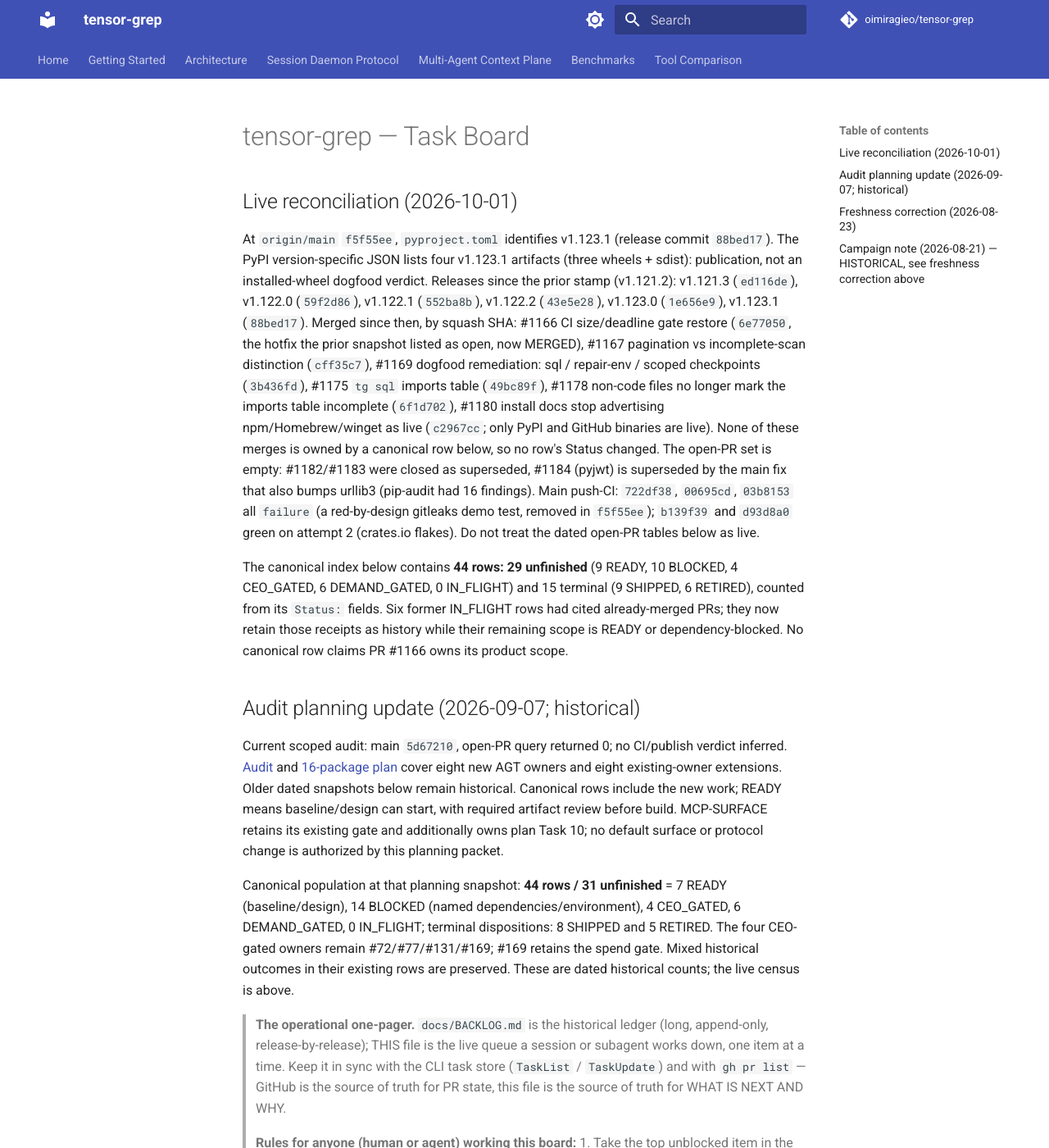
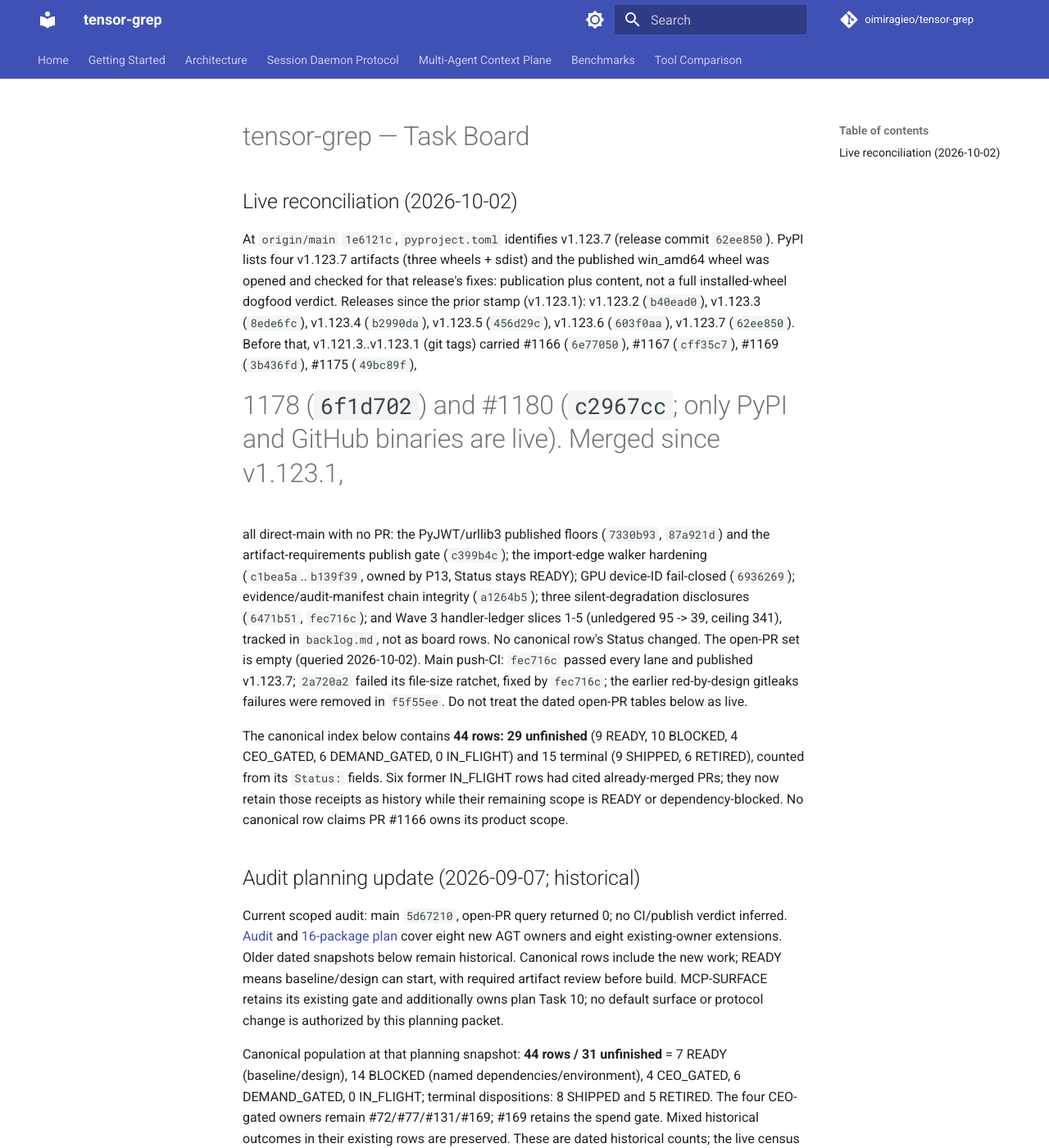
Before and after one commit to oimiragieo/tensor-grep, an MkDocs documentation site: the page built from docs/TASK_BOARD.md, in a window 1280 px wide and 1400 px high. Shown: the whole window at 82% size. Built offline with MkDocs 1.6.1 and Material for MkDocs 9.7.7, drawn with Linux system fonts in a browser that asks for light colours; comment, search, counter and statistics services are not loaded; some of the changed text lies outside the part shown.

Commit message:
docs: reconcile TASK_BOARD to v1.123.7 (the release put the stamp 6 releases behind)
The v1.123.7 release commit pushed the board's stamp past the freshness gate's
tolerance of 5 (it read v1.123.1), which would have failed the unit suite on
every lane. Reconciled against reality first, then bumped: the 30 commits since
the last reconcile (six releases; direct-main floors, publish gate, import-edge
walker hardening owned by P13, GPU fail-closed, chain integrity, three
silent-degradation disclosures, Wave 3 slices 1-5), the open-PR set (empty,
queried), and main's CI history including the file-size-ratchet miss. No
canonical row's Status changed. Older release SHAs collapsed to a tag range to
stay under the 80,000-byte cap (79,952).

Co-Authored-By: Claude Sonnet 5.5 <noreply@anthropic.com>

```diff
--- a/docs/TASK_BOARD.md
+++ b/docs/TASK_BOARD.md
@@ -1,21 +1,23 @@
 # tensor-grep — Task Board
 
-## Live reconciliation (2026-10-01)
+## Live reconciliation (2026-10-02)
 
-At `origin/main` `f5f55ee`, `pyproject.toml` identifies v1.123.1 (release commit `88bed17`). The PyPI
-version-specific JSON lists four v1.123.1 artifacts (three wheels + sdist): publication, not an
-installed-wheel dogfood verdict. Releases since the prior stamp (v1.121.2): v1.121.3 (`ed116de`), v1.122.0 (`59f2d86`),
-v1.122.1 (`552ba8b`), v1.122.2 (`43e5e28`), v1.123.0 (`1e656e9`), v1.123.1 (`88bed17`). Merged since
-then, by squash SHA: #1166 CI size/deadline gate restore (`6e77050`, the hotfix the prior snapshot listed
-as open, now MERGED), #1167 pagination vs incomplete-scan distinction (`cff35c7`), #1169 dogfood
-remediation: sql / repair-env / scoped checkpoints (`3b436fd`), #1175 `tg sql` imports table
-(`49bc89f`), #1178 non-code files no longer mark the imports table incomplete (`6f1d702`), #1180
-install docs stop advertising npm/Homebrew/winget as live (`c2967cc`; only PyPI and GitHub binaries
-are live). None of these merges is owned by a canonical row below, so no row's Status changed. The
-open-PR set is empty: #1182/#1183 were closed as superseded, #1184 (pyjwt) is superseded by the
-main fix that also bumps urllib3 (pip-audit had 16 findings). Main push-CI: `722df38`, `00695cd`,
-`03b8153` all `failure` (a red-by-design gitleaks demo test, removed in `f5f55ee`); `b139f39` and
-`d93d8a0` green on attempt 2 (crates.io flakes). Do not treat the dated open-PR tables below as live.
+At `origin/main` `1e6121c`, `pyproject.toml` identifies v1.123.7 (release commit `62ee850`). PyPI lists
+four v1.123.7 artifacts (three wheels + sdist) and the published win_amd64 wheel was opened and checked
+for that release's fixes: publication plus content, not a full installed-wheel dogfood verdict. Releases
+since the prior stamp (v1.123.1): v1.123.2 (`b40ead0`), v1.123.3 (`8ede6fc`), v1.123.4 (`b2990da`),
+v1.123.5 (`456d29c`), v1.123.6 (`603f0aa`), v1.123.7 (`62ee850`). Before that, v1.121.3..v1.123.1 (git
+tags) carried #1166 (`6e77050`), #1167 (`cff35c7`), #1169 (`3b436fd`), #1175 (`49bc89f`),
+#1178 (`6f1d702`) and #1180 (`c2967cc`; only PyPI and GitHub binaries are live). Merged since v1.123.1,
+all direct-main with no PR: the PyJWT/urllib3 published floors (`7330b93`, `87a921d`) and the
+artifact-requirements publish gate (`c399b4c`); the import-edge walker hardening (`c1bea5a`..`b139f39`,
+owned by P13, Status stays READY); GPU device-ID fail-closed (`6936269`); evidence/audit-manifest chain
+integrity (`a1264b5`); three silent-degradation disclosures (`6471b51`, `fec716c`); and Wave 3
+handler-ledger slices 1-5 (unledgered 95 -> 39, ceiling 341), tracked in `backlog.md`, not as board
+rows. No canonical row's Status changed. The open-PR set is empty (queried 2026-10-02). Main push-CI:
+`fec716c` passed every lane and published v1.123.7; `2a720a2` failed its file-size ratchet, fixed by
+`fec716c`; the earlier red-by-design gitleaks failures were removed in `f5f55ee`. Do not treat the
+dated open-PR tables below as live.
 
 The canonical index below contains **44 rows: 29 unfinished** (9 READY, 10 BLOCKED,
 4 CEO_GATED, 6 DEMAND_GATED, 0 IN_FLIGHT) and 15 terminal (9 SHIPPED, 6 RETIRED), counted
@@ -228,7 +230,7 @@ Canonical status index version: 2026-09-07.1
 
 ## Live campaign snapshot
 
-Last reconciled: **2026-10-01** (stamp `post-**v1.123.1**`; live release/PR census and canonical
+Last reconciled: **2026-10-02** (stamp `post-**v1.123.7**`; live release/PR census and canonical
 status counts are recorded at the top of this file. This does not re-audit every row's
 underlying product behavior or clear the red main CI gate.)
 
```
